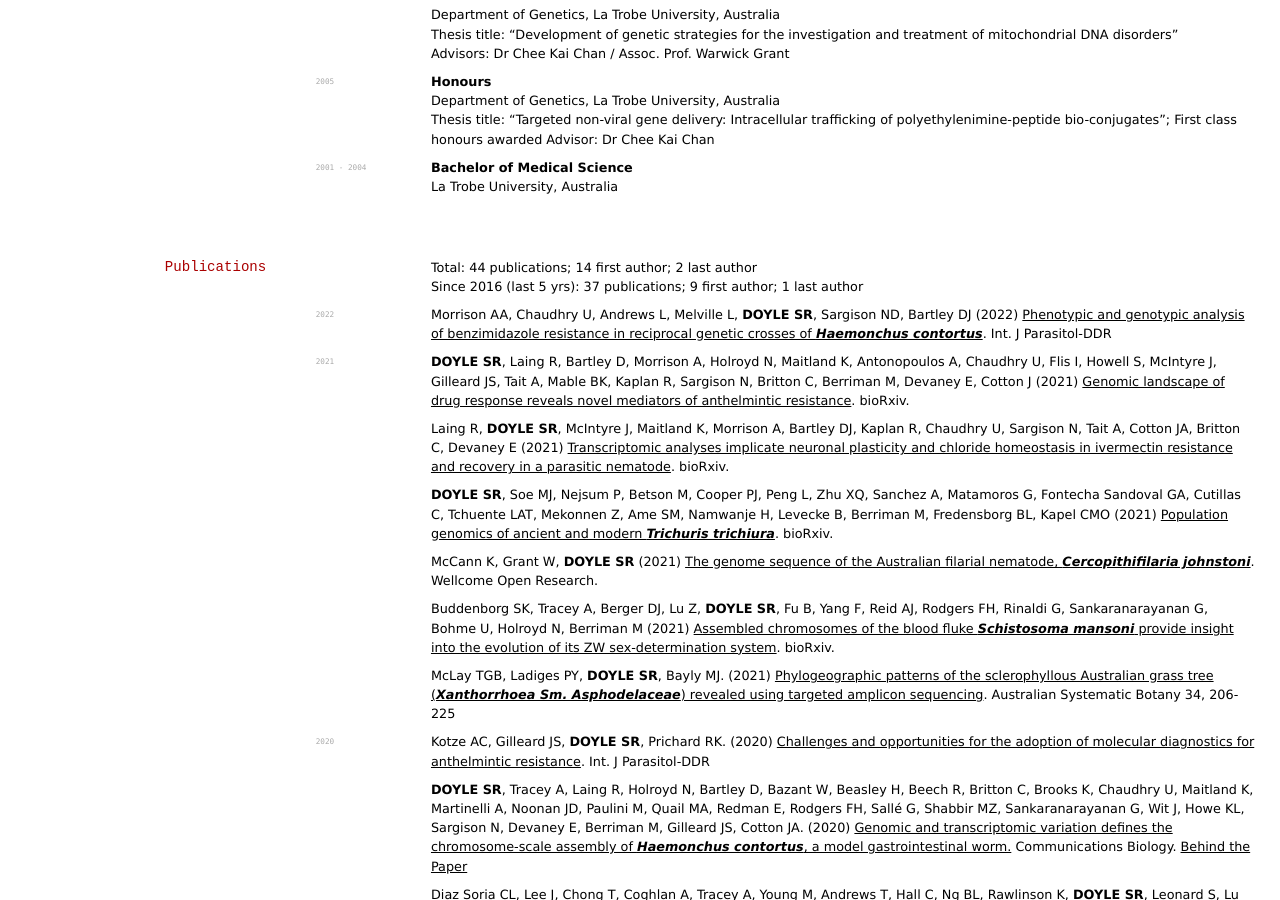
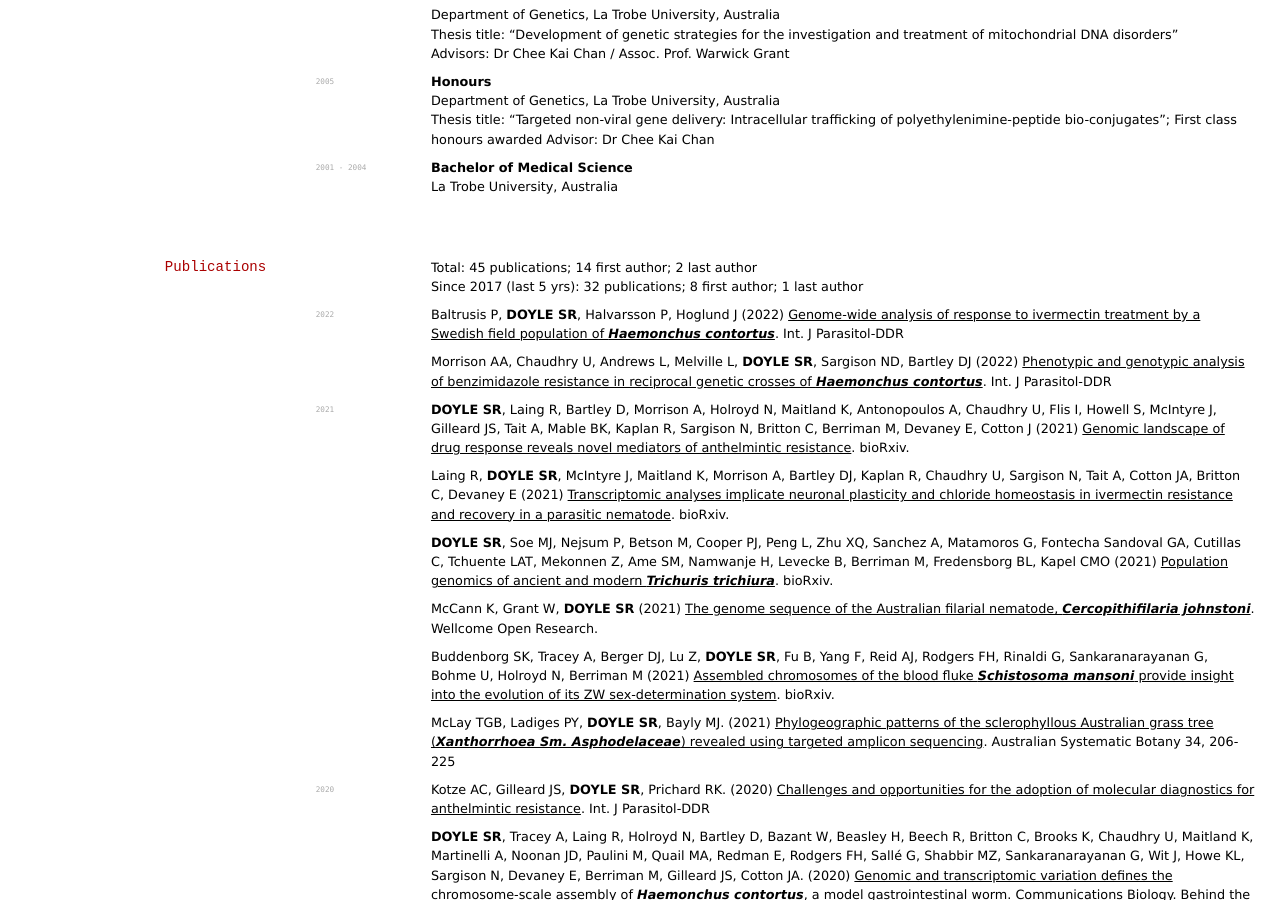
Before and after one commit to elipapa/markdown-cv, a Jekyll site: the page built from index.md, in a window 1280 px wide and 900 px high, scrolled down 513 px. Built offline with Jekyll 4.4.1, drawn with Linux system fonts in a browser that asks for light colours.

Commit message:
New publication

```diff
--- a/index.md
+++ b/index.md
@@ -59,10 +59,12 @@ La Trobe University, Australia
 
 
 ## Publications
-Total: 44 publications; 14 first author; 2 last author
-Since 2016 (last 5 yrs): 37 publications; 9 first author; 1 last author
+Total: 45 publications; 14 first author; 2 last author
+Since 2017 (last 5 yrs): 32 publications; 8 first author; 1 last author
 
 `2022`
+Baltrusis P, **DOYLE SR**, Halvarsson P, Hoglund J (2022) [Genome-wide analysis of response to ivermectin treatment by a Swedish field population of *Haemonchus contortus*](https://doi.org/10.1016/j.ijpddr.2021.12.002). Int. J Parasitol-DDR
+
 Morrison AA, Chaudhry U, Andrews L, Melville L, **DOYLE SR**, Sargison ND, Bartley DJ (2022) [Phenotypic and genotypic analysis of benzimidazole resistance in reciprocal genetic crosses of *Haemonchus contortus*](https://doi.org/10.1016/j.ijpddr.2021.11.001). Int. J Parasitol-DDR
 
 `2021`
```
